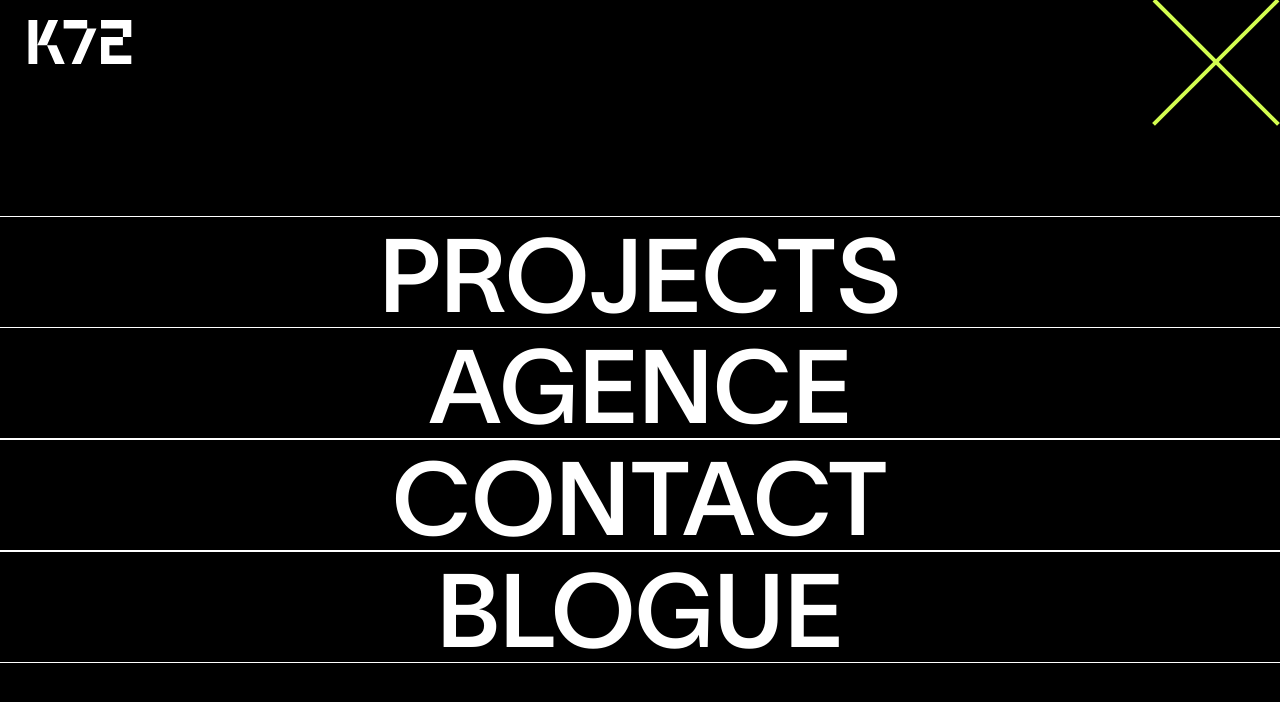
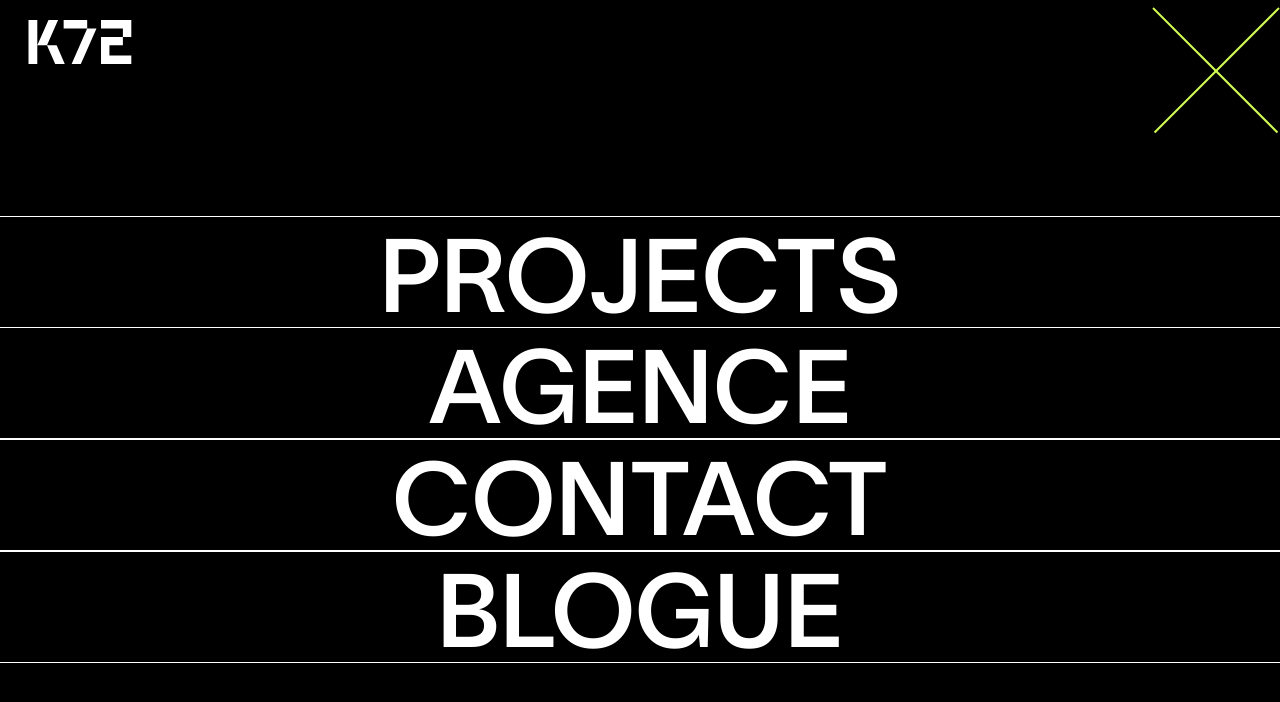
Before and after one commit to nidhi-webdev/animation-website, a React (Vite) app: page / in a window 1280 px wide. Shown: the top 702 px of the page. Built offline with nearby package versions, Linux system fonts and the light colour scheme.

Commit message:
Navbar cross design done

```diff
--- a/src/components/Navigation/FullScreenNav.jsx
+++ b/src/components/Navigation/FullScreenNav.jsx
@@ -9,9 +9,9 @@ const FullScreenNav = () => {
                         <path fill='white' fillRule="evenodd" d="M35.1441047,8.4486911 L58.6905011,8.4486911 L58.6905011,-1.3094819e-14 L35.1441047,-1.3094819e-14 L35.1441047,8.4486911 Z M20.0019577,0.000230366492 L8.83414254,25.3433089 L18.4876971,25.3433089 L29.5733875,0.000230366492 L20.0019577,0.000230366492 Z M72.5255345,0.000691099476 L72.5255345,8.44846073 L94.3991559,8.44846073 L94.3991559,16.8932356 L72.5275991,16.8932356 L72.5275991,19.5237906 L72.5255345,19.5237906 L72.5255345,43.9274346 L102.80937,43.9274346 L102.80937,35.4798953 L80.9357483,35.4798953 L80.9357483,25.3437696 L94.3996147,25.3428482 L94.3996147,16.8953089 L102.80937,16.8953089 L102.80937,0.000691099476 L72.5255345,0.000691099476 Z M-1.30398043e-14,43.9278953 L8.78642762,43.9278953 L8.78642762,0.0057591623 L-1.30398043e-14,0.0057591623 L-1.30398043e-14,43.9278953 Z M58.6849955,8.4486911 L43.1186904,43.9274346 L52.3166592,43.9274346 L67.9877996,8.4486911 L58.6849955,8.4486911 Z M18.4688864,25.3437696 L26.7045278,43.9278953 L36.2761871,43.9278953 L28.1676325,25.3375497 L18.4688864,25.3437696 Z"></path>
                     </svg>
                 </div>
-                <div className='h-32 w-32  relative'>
-                    <div className='h-44 w-1 bg-[#D3FD50] absolute -rotate-45 origin-top'></div>
-                    <div className='h-44 w-1 bg-[#D3FD50] absolute rotate-45 origin-top right-0'></div>
+                <div className='h-32 w-32  relative cursor-pointer pt-2'>
+                    <div className='h-44 w-0.5 bg-[#D3FD50] absolute -rotate-45 origin-top pt-1'></div>
+                    <div className='h-44 w-0.5 bg-[#D3FD50] absolute rotate-45 origin-top right-0 pt-1'></div>
 
                 </div>
             </div>
```
